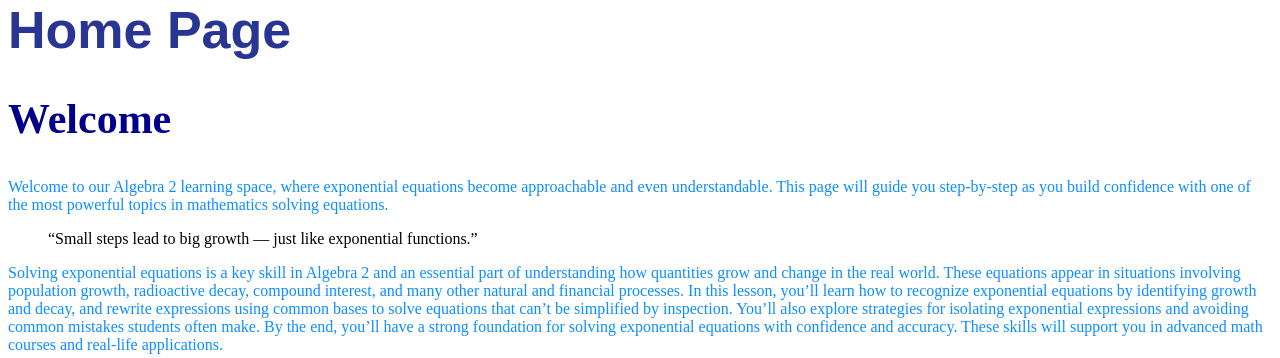
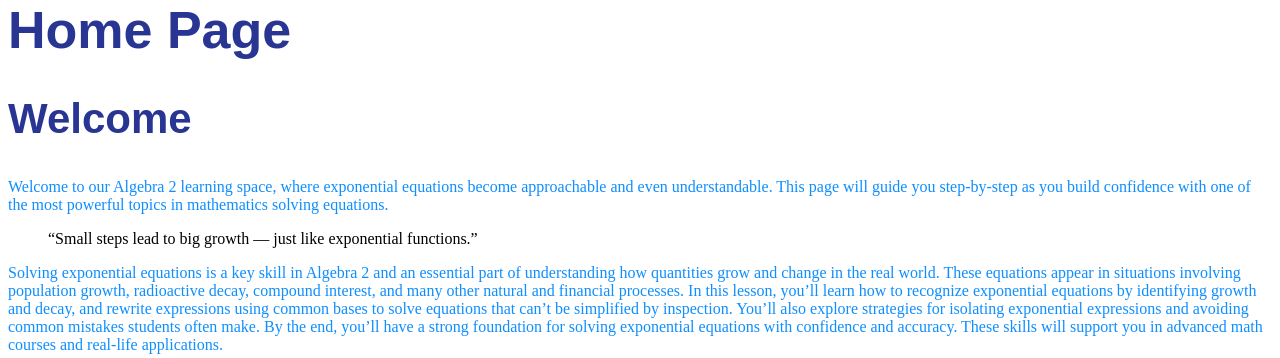
Before and after one commit to bmkxcf/bmkxcf.github.io, a PHP site: page / in a window 1280 px wide. Shown: the part 35-393 px from the top of the page. Run offline with PHP 8.4, Linux system fonts and the light colour scheme.

Commit message:
Update style.css

```diff
--- a/webdevelopment/style.css
+++ b/webdevelopment/style.css
@@ -4,8 +4,9 @@ h1{
     font-family: 'Montserrat', sans-serif;
   }
 h2{
-    color:darkblue;
+    color:#283593;
     font-size:42px;
+    font-family: 'Montserrat', sans-serif;
   }
 p{
     color:rgb(14, 142, 255);
```
